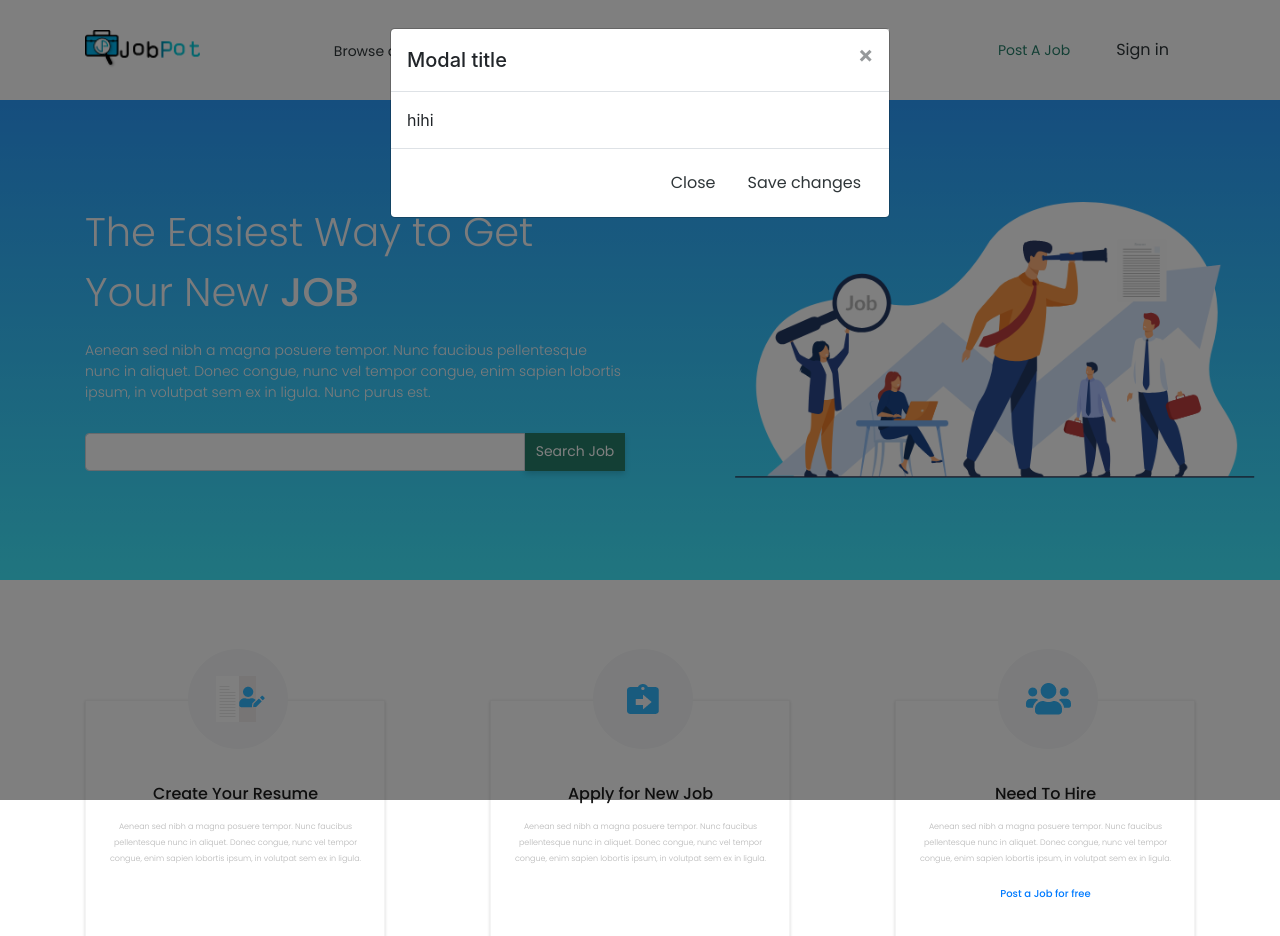
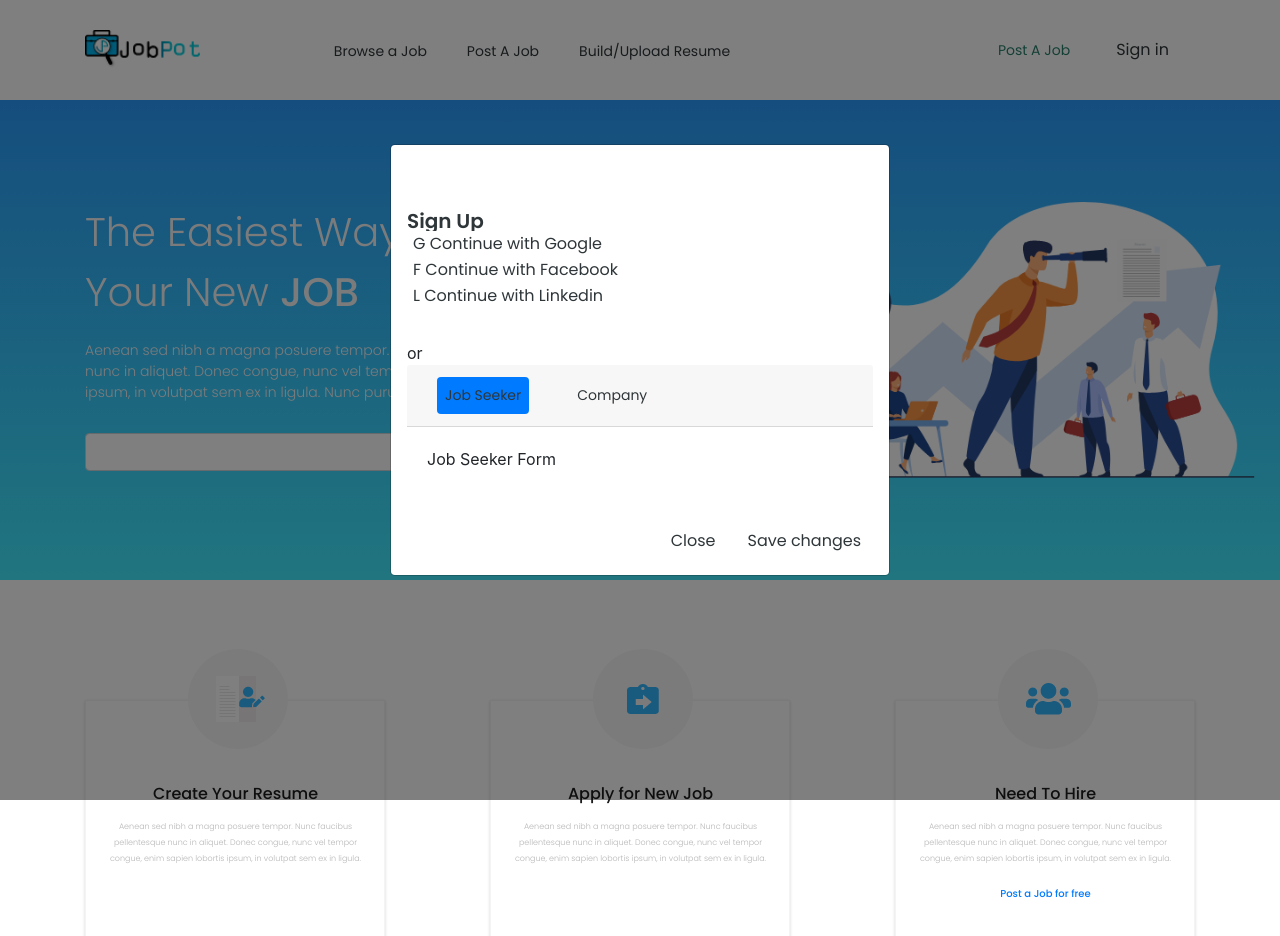
Before and after one commit to RezwanFaruque/JobPot, a Vue app: page / in a window 1280 px wide. Both pictures are taken after a click on the button "Sign in". Shown: the top 936 px of the page. Built offline with nearby package versions, Linux system fonts and the light colour scheme.

Commit message:
sign up form ongoing

```diff
--- a/package.json
+++ b/package.json
@@ -11,6 +11,7 @@
     "3": "^2.1.0",
     "-": "^0.0.1",
     "bootstrap": "^4.5.3",
+    "bootstrap-vue": "^2.21.2",
     "core-js": "^3.6.5",
     "jquery": "^3.5.1",
     "popper.js": "^1.16.1",
--- a/src/assets/css/sass/components-style/navbar.scss
+++ b/src/assets/css/sass/components-style/navbar.scss
@@ -48,3 +48,13 @@
         }
     }
 }
+
+
+// modal open margin and padding
+.modal{
+    &.show{
+        .modal-dialog{
+            margin: 9rem auto!important;
+        }
+    }
+}
--- /dev/null
+++ b/src/assets/css/sass/components-style/signupmodal.scss
@@ -0,0 +1,31 @@
+div{
+    &.modal{
+        .modal-dialog{
+            .modal-content{
+                .modal-header{
+                    justify-content: center;
+                    border-bottom: none;
+                    flex-direction: column;
+                    .modal-title{
+
+                        font-size: 20px;
+                        font-family: 'Poppin-SemiBold';
+                        line-height: 20px;
+                        color: #2F3639;
+                        margin-top: 50px;
+                    }
+                }
+                .modal-body{
+                    border-bottom: none;
+                }
+
+                .modal-footer{
+                    border-top: none;
+                }
+            }
+        }
+    }
+    &.fade{
+
+    }
+}
--- a/src/assets/css/style.css
+++ b/src/assets/css/style.css
@@ -45,6 +45,10 @@
   font-family: "Poppin-Regular";
   background-color: #FFFFFF;
   color: #2F3639;
+}
+
+.modal.show .modal-dialog {
+  margin: 9rem auto !important;
 }
 
 #bannar-section {
@@ -162,6 +166,24 @@
   line-height: 27px;
 }
 
+div.modal .modal-dialog .modal-content .modal-header {
+  justify-content: center;
+  border-bottom: none;
+  flex-direction: column;
+}
+div.modal .modal-dialog .modal-content .modal-header .modal-title {
+  font-size: 20px;
+  font-family: "Poppin-SemiBold";
+  line-height: 20px;
+  color: #2F3639;
+  margin-top: 50px;
+}
+div.modal .modal-dialog .modal-content .modal-body {
+  border-bottom: none;
+}
+div.modal .modal-dialog .modal-content .modal-footer {
+  border-top: none;
+}
 #index-page section.our-services {
   margin-top: 120px;
 }
--- a/src/assets/css/style.scss
+++ b/src/assets/css/style.scss
@@ -6,6 +6,7 @@
 @import './sass/components-style/navbar.scss';
 @import './sass/components-style/bannar.scss';
 @import './sass/components-style/footer.scss';
+@import './sass/components-style/signupmodal.scss';
 
 
 // page style import
--- a/src/components/SingupModal.vue
+++ b/src/components/SingupModal.vue
@@ -3,13 +3,42 @@
         <div class="modal-dialog" role="document">
             <div class="modal-content">
                 <div class="modal-header">
-                    <h5 class="modal-title" id="SignUpModalLabel">Modal title</h5>
-                    <button type="button" class="close" data-dismiss="modal" aria-label="Close">
-                    <span aria-hidden="true">&times;</span>
-                    </button>
+                    <div class="modal-title" id="SignUpModalLabel">Sign Up</div>
+                    <div class="social-media-signup">
+                        <div class="signup-button">
+                            <button> <span class="logo">G</span> Continue with Google</button>
+                        </div>
+                        <div class="signup-button">
+                            <button> <span class="logo">F</span> Continue with Facebook</button>
+                        </div>
+                        <div class="signup-button">
+                            <button><span class="logo">L</span> Continue with Linkedin</button>
+                        </div>
+                    </div>
                 </div>
                 <div class="modal-body">
-                    hihi
+                    <div class="or">
+                        or
+                    </div>
+                    <div class="signup-form-with-tab">
+                        <div>
+                            <b-tabs pills card>
+                                <b-tab title="Job Seeker" active>
+                                    <b-card-text>
+                                        <div>
+                                            Job Seeker Form
+                                        </div>
+                                    </b-card-text>
+                                </b-tab>
+                                <b-tab title="Company">
+                                    <b-card-text>
+                                        Company Form
+                                    </b-card-text>
+                                </b-tab>
+                            </b-tabs>
+
+                        </div>
+                    </div>
                 </div>
                 <div class="modal-footer">
                     <button type="button" class="btn btn-secondary" data-dismiss="modal">Close</button>
@@ -21,6 +50,7 @@
 </template>
 
 <script>
+import 'jquery';
 export default {
     name: 'SignUpModal',
 }
--- a/src/main.js
+++ b/src/main.js
@@ -2,10 +2,13 @@ import Vue from 'vue';
 import VueRouter from 'vue-router';
 import App from './App.vue';
 import routes from './routers/routes';
+import { BootstrapVue, IconsPlugin } from 'bootstrap-vue';
 
 // loading bootstrap
 import 'bootstrap';
 import 'bootstrap/dist/css/bootstrap.min.css';
+import 'bootstrap-vue/dist/bootstrap-vue.css';
+
 
 // importing layouts
 import DefaultLayout from './layouts/DefaultLayout';
@@ -16,6 +19,8 @@ Vue.component('default-layout',DefaultLayout);
 Vue.component('guest-layout',GuestLayout);
 
 Vue.use(VueRouter);
+Vue.use(BootstrapVue);
+Vue.use(IconsPlugin);
 
 const router = new VueRouter({
   mode: "history",
```
Also changed, not shown: 2 other files (tests, documents, lock files or other folders).
